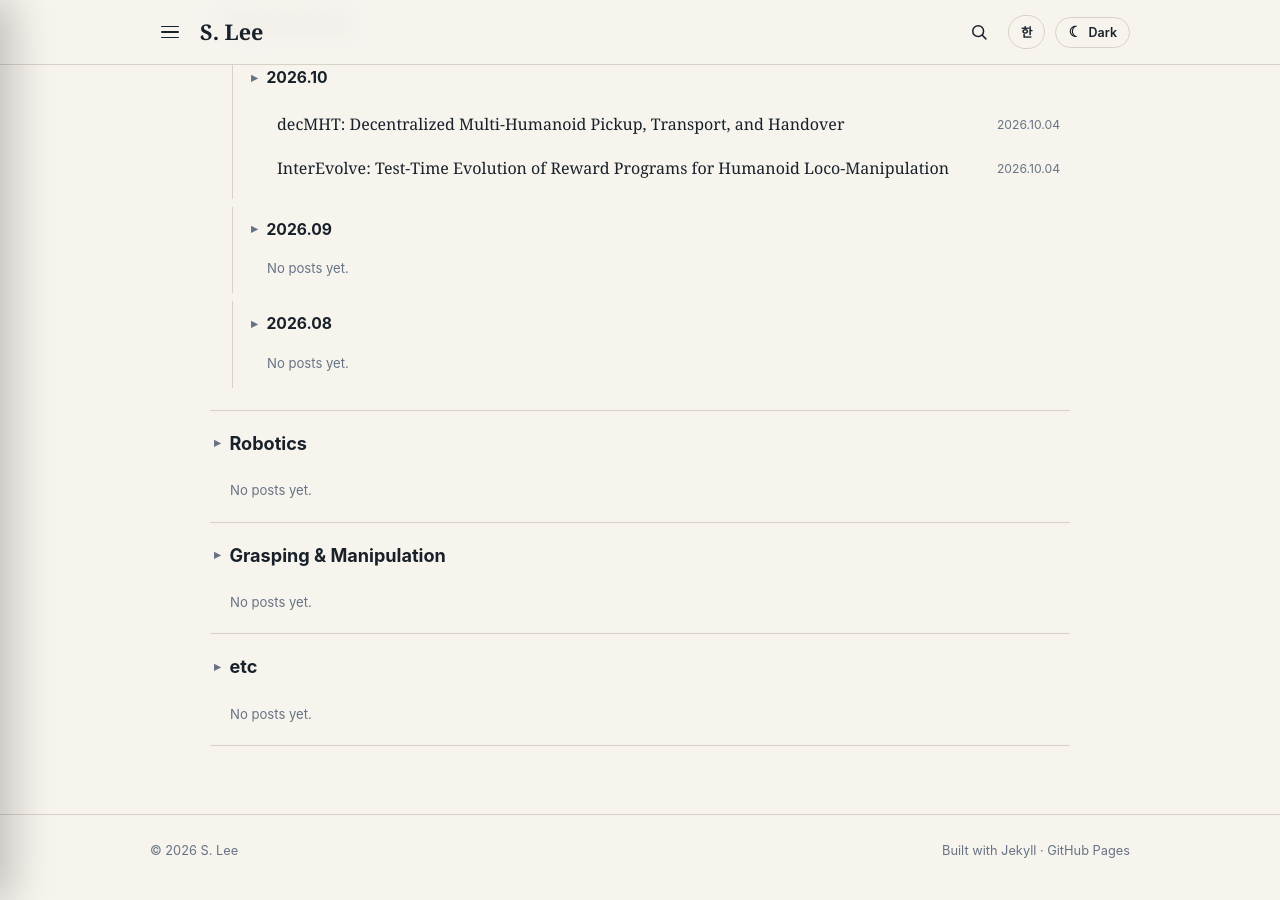
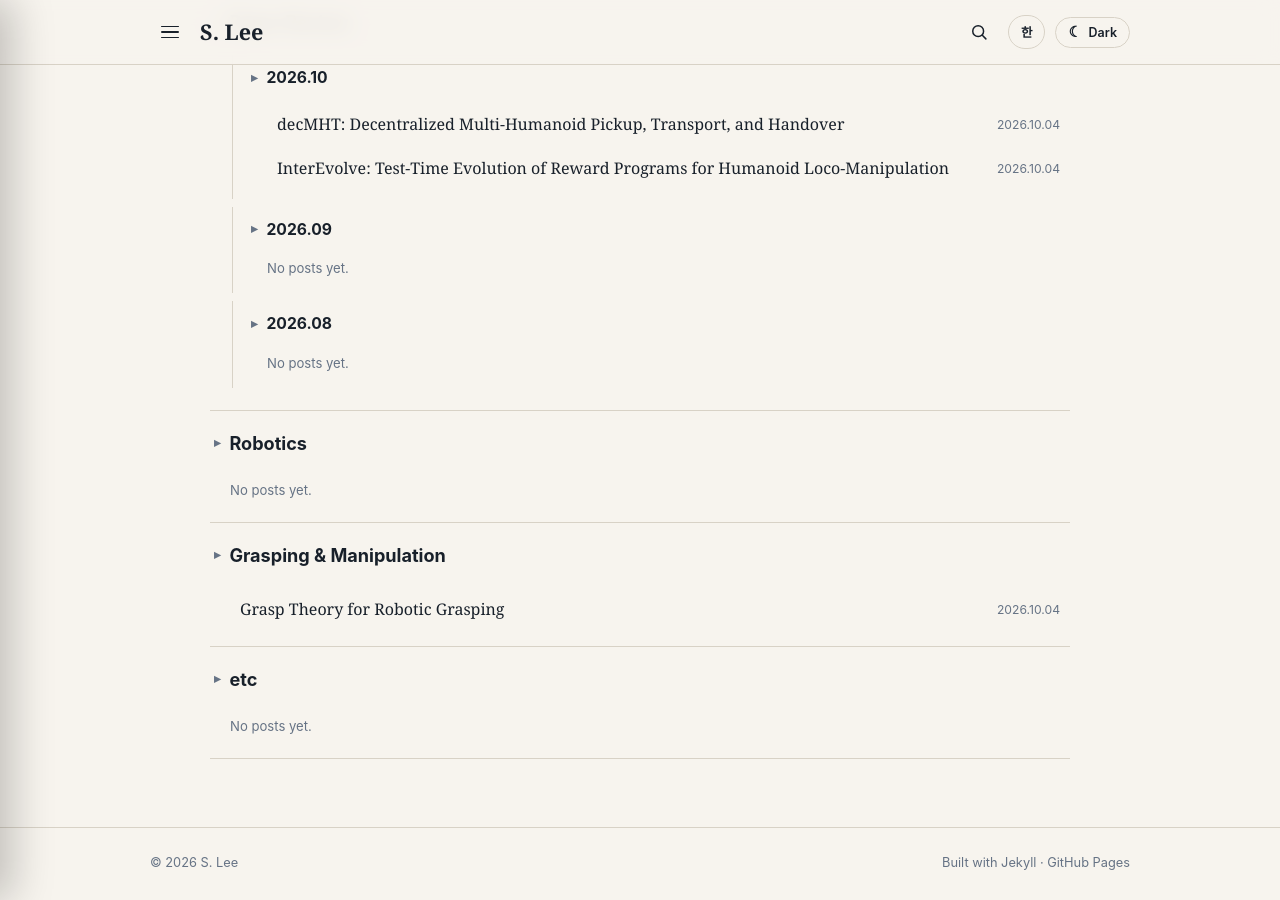
Before and after one commit to rokmc956k/rokmc956k.github.io, a Jekyll site: the page built from categories/index.html, in a window 1280 px wide and 900 px high, scrolled down 601 px. Built offline with Jekyll 4.4.1, drawn with Linux system fonts in a browser that asks for light colours.

Commit message:
Assign grasp theory posts to Grasping & Manipulation

```diff
--- a/_data/category_assignments.yml
+++ b/_data/category_assignments.yml
@@ -10,3 +10,7 @@
 "/ko/posts/decmht-decentralized-multi-humanoid-transport/":
   - Paper Review
   - "2026.10"
+"/posts/grasp-theory-for-robotic-grasping/":
+  - "Grasping & Manipulation"
+"/ko/posts/grasp-theory-for-robotic-grasping/":
+  - "Grasping & Manipulation"
```
